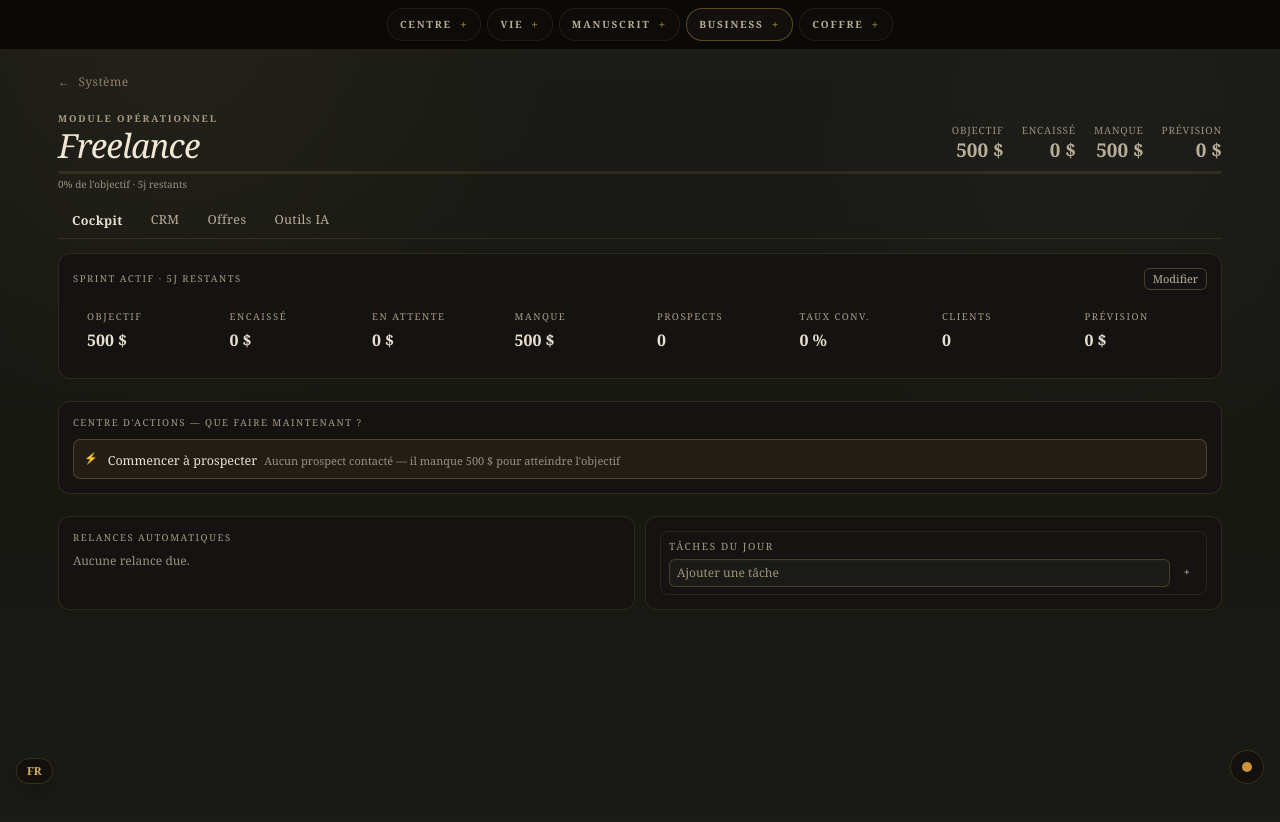
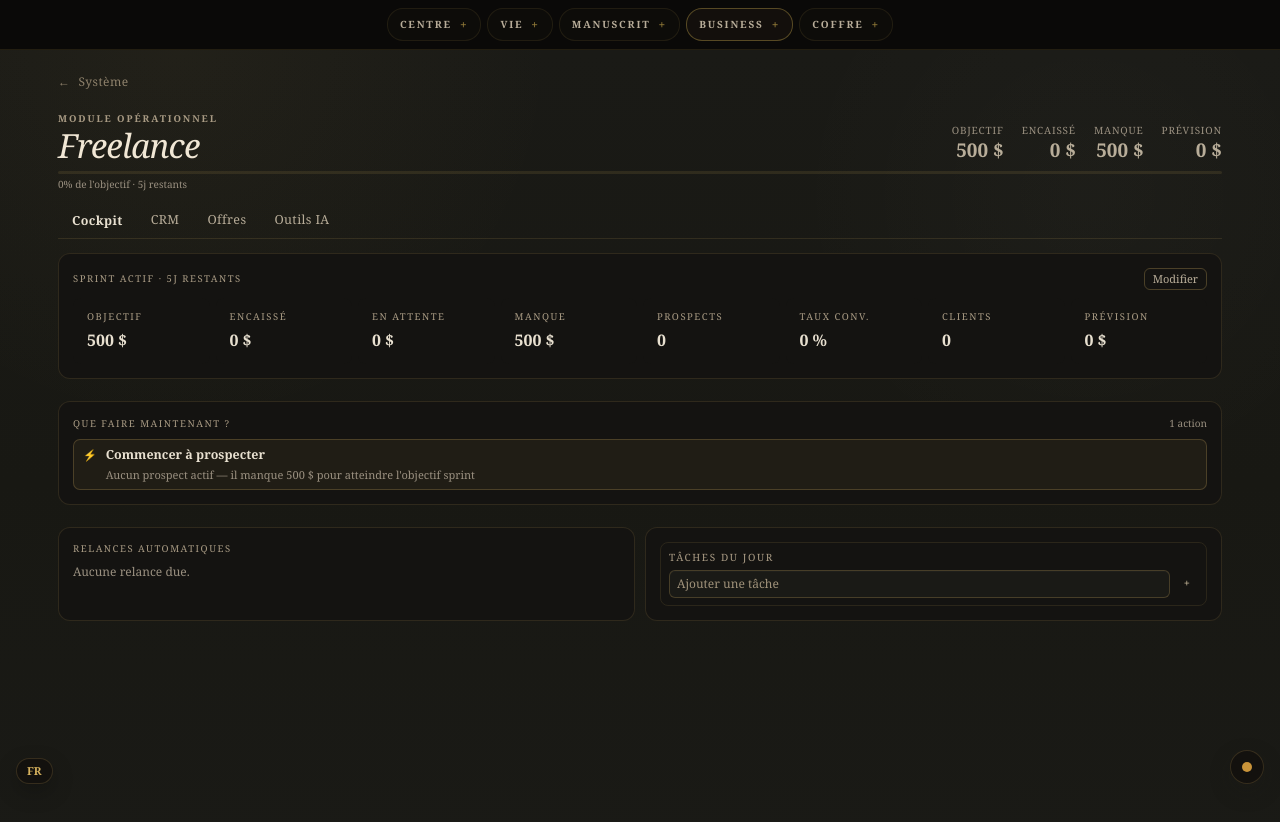
Before and after one commit to sdrapeau053-oss/mon-app, a Next.js app: page /freelance in a window 1280 px wide. Shown: the top 822 px of the page. Built offline with nearby package versions, Linux system fonts and the light colour scheme.

Commit message:
Module Freelance Phase 3 relances actions

```diff
--- a/app/freelance/page.tsx
+++ b/app/freelance/page.tsx
@@ -966,42 +966,86 @@ export default function FreelancePage() {
   const totalRevenu = sprint.revenusEncaisses + sprint.revenusAttente;
   const pct = Math.min(100, sprint.objectif > 0 ? Math.round((totalRevenu / sprint.objectif) * 100) : 0);
 
-  // Centre d'actions — priorités calculées depuis les données existantes
-  const actionsUrgentes: { label: string; detail: string; urgence: "haute" | "normale" }[] = [];
-  if (relances.length > 0) {
+  // ── Centre d'actions Phase 3 — logique explicite depuis les champs CRM ─────
+  const today = new Date().toISOString().split("T")[0];
+
+  type ActionItem = { label: string; detail: string; urgence: "critique" | "haute" | "normale"; valeur?: number };
+  const actionsUrgentes: ActionItem[] = [];
+
+  const actifs = prospects.filter((p) => p.statut !== "gagne" && p.statut !== "perdu");
+
+  // NIVEAU 1 — Relances explicites dépassées (date_prochaine_relance <= aujourd'hui)
+  const relancesExplicites = actifs
+    .filter((p) => p.date_prochaine_relance !== undefined && p.date_prochaine_relance !== "" && p.date_prochaine_relance <= today)
+    .sort((a, b) => {
+      // Tri : chaud > tiède > froid, puis élevé > moyen > faible, puis date asc
+      const scoreInteret = (n?: NiveauInteret) => n === "chaud" ? 2 : n === "tiède" ? 1 : 0;
+      const scorePot = (n?: PotentielProspect) => n === "élevé" ? 2 : n === "moyen" ? 1 : 0;
+      const diff = (scoreInteret(b.niveau_interet) + scorePot(b.potentiel)) - (scoreInteret(a.niveau_interet) + scorePot(a.potentiel));
+      if (diff !== 0) return diff;
+      return (a.date_prochaine_relance ?? "").localeCompare(b.date_prochaine_relance ?? "");
+    });
+
+  for (const p of relancesExplicites) {
+    const retard = Math.floor((new Date(today).getTime() - new Date(p.date_prochaine_relance!).getTime()) / 86400000);
+    const valeur = p.valeur_estimee || p.montant || 0;
+    const details: string[] = [];
+    if (p.prochaine_action !== undefined && p.prochaine_action !== "") details.push(p.prochaine_action);
+    if (valeur > 0) details.push(valeur + " $");
+    if (p.niveau_interet !== undefined) details.push(p.niveau_interet);
     actionsUrgentes.push({
-      label: `Relancer ${relances[0].nom}`,
-      detail: `J+${relances[0].jours} sans réponse · ${relances[0].montant > 0 ? relances[0].montant + " $" : relances[0].offre || "pas de montant"}`,
-      urgence: relances[0].jours >= 7 ? "haute" : "normale",
+      label: "Relancer " + p.nom,
+      detail: (retard === 0 ? "Aujourd'hui" : "J+" + retard + " de retard") + (details.length > 0 ? " · " + details.join(" · ") : ""),
+      urgence: retard >= 3 ? "critique" : retard >= 1 ? "haute" : "normale",
+      valeur,
     });
-    if (relances.length > 1) {
+  }
+
+  // NIVEAU 2 — Prospects chauds sans date de relance planifiée (opportunités en suspens)
+  const chaudsSansPlan = actifs.filter(
+    (p) => (p.niveau_interet === "chaud" || p.statut === "devis_envoye")
+      && (p.date_prochaine_relance === undefined || p.date_prochaine_relance === "")
+  );
+  if (chaudsSansPlan.length > 0) {
+    const valeurTotale = chaudsSansPlan.reduce((acc, p) => acc + (p.valeur_estimee || p.montant || 0), 0);
     actionsUrgentes.push({
-        label: `${relances.length - 1} autre${relances.length > 2 ? "s" : ""} relance${relances.length > 2 ? "s" : ""} en attente`,
-        detail: relances.slice(1).map((p) => p.nom).join(", "),
+      label: chaudsSansPlan.length === 1
+        ? "Planifier relance : " + chaudsSansPlan[0].nom
+        : chaudsSansPlan.length + " prospects chauds sans relance planifiée",
+      detail: chaudsSansPlan.map((p) => p.nom).join(", ") + (valeurTotale > 0 ? " · " + valeurTotale + " $ potentiel" : ""),
+      urgence: "haute",
+      valeur: valeurTotale,
+    });
+  }
+
+  // NIVEAU 3 — Prospects à potentiel élevé jamais contactés ou statut initial
+  const potentielEleve = actifs.filter(
+    (p) => p.potentiel === "élevé" && (p.statut === "a_contacter" || p.statut === "contacte")
+  );
+  if (potentielEleve.length > 0) {
+    actionsUrgentes.push({
+      label: potentielEleve.length === 1
+        ? "Avancer avec " + potentielEleve[0].nom + " (potentiel élevé)"
+        : potentielEleve.length + " prospects à potentiel élevé peu avancés",
+      detail: potentielEleve.map((p) => p.nom + (p.offre !== "" ? " — " + p.offre : "")).join(", "),
       urgence: "normale",
     });
   }
-  }
-  const prospectsChauds = prospects.filter((p) => p.statut === "devis_envoye" || p.statut === "en_discussion");
-  if (prospectsChauds.length > 0) {
-    actionsUrgentes.push({
-      label: `${prospectsChauds.length} prospect${prospectsChauds.length > 1 ? "s" : ""} chaud${prospectsChauds.length > 1 ? "s" : ""}`,
-      detail: prospectsChauds.map((p) => p.nom + (p.montant > 0 ? " (" + p.montant + " $)" : "")).join(", "),
-      urgence: "normale",
-    });
-  }
-  if (kpis.manque > 0 && sprint.prospectsContactes === 0) {
+
+  // NIVEAU 4 — Objectif sprint non commencé
+  if (kpis.manque > 0 && actifs.length === 0) {
     actionsUrgentes.push({
       label: "Commencer à prospecter",
-      detail: "Aucun prospect contacté — il manque " + kpis.manque + " $ pour atteindre l'objectif",
+      detail: "Aucun prospect actif — il manque " + kpis.manque + " $ pour atteindre l'objectif sprint",
       urgence: "haute",
     });
   }
-  const today = new Date().toISOString().split("T")[0];
+
+  // NIVEAU 5 — Tâches du jour non complétées
   const tachesDuJour = taches.filter((t) => t.date === today && !t.done);
   if (tachesDuJour.length > 0) {
     actionsUrgentes.push({
-      label: `${tachesDuJour.length} tâche${tachesDuJour.length > 1 ? "s" : ""} du jour en attente`,
+      label: tachesDuJour.length + " tâche" + (tachesDuJour.length > 1 ? "s" : "") + " du jour en attente",
       detail: tachesDuJour.slice(0, 3).map((t) => t.texte).join(" · "),
       urgence: "normale",
     });
@@ -1122,37 +1166,57 @@ export default function FreelancePage() {
 
             {/* Centre d'actions */}
             <SystemPanel ariaLabel="Centre d'actions" compact>
-              <p className="label-meta" style={{ margin: "0 0 8px" }}>Centre d'actions — que faire maintenant ?</p>
+              <div style={{ alignItems: "center", display: "flex", justifyContent: "space-between", marginBottom: 8 }}>
+                <p className="label-meta" style={{ margin: 0 }}>Que faire maintenant ?</p>
                 {actionsUrgentes.length > 0 ? (
-                <div style={{ display: "flex", flexDirection: "column", gap: 5 }}>
-                  {actionsUrgentes.map((action, i) => (
+                  <span style={{ fontSize: 10, color: "var(--text-muted)" }}>
+                    {actionsUrgentes.filter((a) => a.urgence === "critique").length > 0
+                      ? actionsUrgentes.filter((a) => a.urgence === "critique").length + " critique" + (actionsUrgentes.filter((a) => a.urgence === "critique").length > 1 ? "s" : "")
+                      : actionsUrgentes.length + " action" + (actionsUrgentes.length > 1 ? "s" : "")}
+                  </span>
+                ) : null}
+              </div>
+              {actionsUrgentes.length > 0 ? (
+                <div style={{ display: "flex", flexDirection: "column", gap: 4 }}>
+                  {actionsUrgentes.map((action, i) => {
+                    const isCritique = action.urgence === "critique";
+                    const isHaute = action.urgence === "haute";
+                    return (
                       <div
                         key={i}
                         style={{
-                        alignItems: "center",
-                        background: action.urgence === "haute" ? "rgba(201,168,92,0.08)" : "rgba(255,250,238,0.02)",
-                        border: `1px solid ${action.urgence === "haute" ? "rgba(201,168,92,0.28)" : "rgba(201,168,92,0.10)"}`,
+                          alignItems: "flex-start",
+                          background: isCritique ? "rgba(216,90,48,0.07)" : isHaute ? "rgba(201,168,92,0.07)" : "rgba(255,250,238,0.02)",
+                          border: "1px solid " + (isCritique ? "rgba(216,90,48,0.30)" : isHaute ? "rgba(201,168,92,0.25)" : "rgba(201,168,92,0.09)"),
                           borderRadius: 7,
                           display: "flex",
-                        gap: 10,
-                        padding: "7px 10px",
+                          gap: 9,
+                          padding: "6px 9px",
                         }}
                       >
-                      <span style={{ color: action.urgence === "haute" ? "var(--accent-gold)" : "var(--text-muted)", flexShrink: 0, fontSize: 11 }}>
-                        {action.urgence === "haute" ? "⚡" : "→"}
+                        <span style={{ color: isCritique ? "#D85A30" : isHaute ? "var(--accent-gold)" : "var(--text-muted)", flexShrink: 0, fontSize: 11, marginTop: 1 }}>
+                          {isCritique ? "🔴" : isHaute ? "⚡" : "→"}
                         </span>
                         <div style={{ flex: 1, minWidth: 0 }}>
-                        <span style={{ color: "var(--text-main)", fontSize: 12.5, fontWeight: 500 }}>{action.label}</span>
+                          <div style={{ alignItems: "center", display: "flex", flexWrap: "wrap", gap: 6 }}>
+                            <span style={{ color: isCritique ? "#D85A30" : "var(--text-main)", fontSize: 12.5, fontWeight: isCritique || isHaute ? 600 : 500 }}>{action.label}</span>
+                            {action.valeur !== undefined && action.valeur > 0 ? (
+                              <span style={{ background: "rgba(29,158,117,0.12)", border: "1px solid rgba(29,158,117,0.25)", borderRadius: 99, color: "#1D9E75", fontSize: 10, fontWeight: 600, padding: "1px 6px" }}>
+                                {action.valeur} $
+                              </span>
+                            ) : null}
+                          </div>
                           {action.detail !== "" ? (
-                          <span style={{ color: "var(--text-muted)", fontSize: 11, marginLeft: 7 }}>{action.detail}</span>
+                            <p style={{ color: "var(--text-muted)", fontSize: 11, lineHeight: 1.4, margin: "2px 0 0" }}>{action.detail}</p>
                           ) : null}
                         </div>
                       </div>
-                  ))}
+                    );
+                  })}
                 </div>
               ) : (
                 <div style={{ background: "rgba(29,158,117,0.08)", border: "1px solid rgba(29,158,117,0.25)", borderRadius: 8, padding: "10px 12px" }}>
-                  <p style={{ color: "#1D9E75", fontSize: 13, margin: 0 }}>✓ Aucune action urgente — tu es à jour.</p>
+                  <p style={{ color: "#1D9E75", fontSize: 13, margin: 0 }}>✓ Aucune action due — tu es à jour.</p>
                 </div>
               )}
             </SystemPanel>
```
Lines whose indentation alone changed are shown as unchanged.
